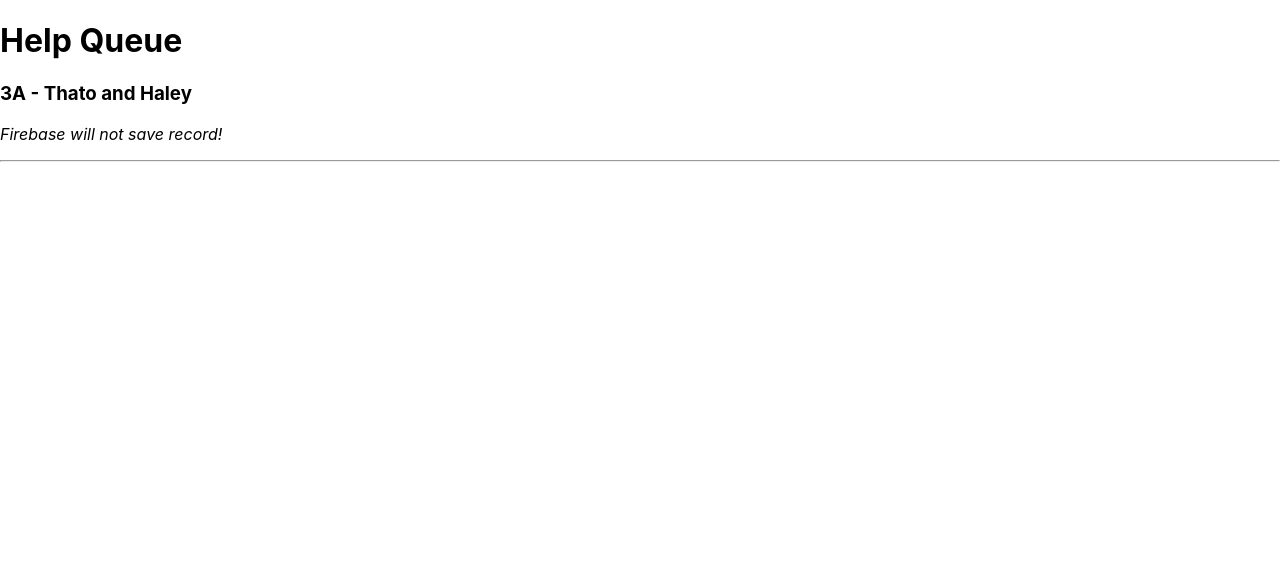
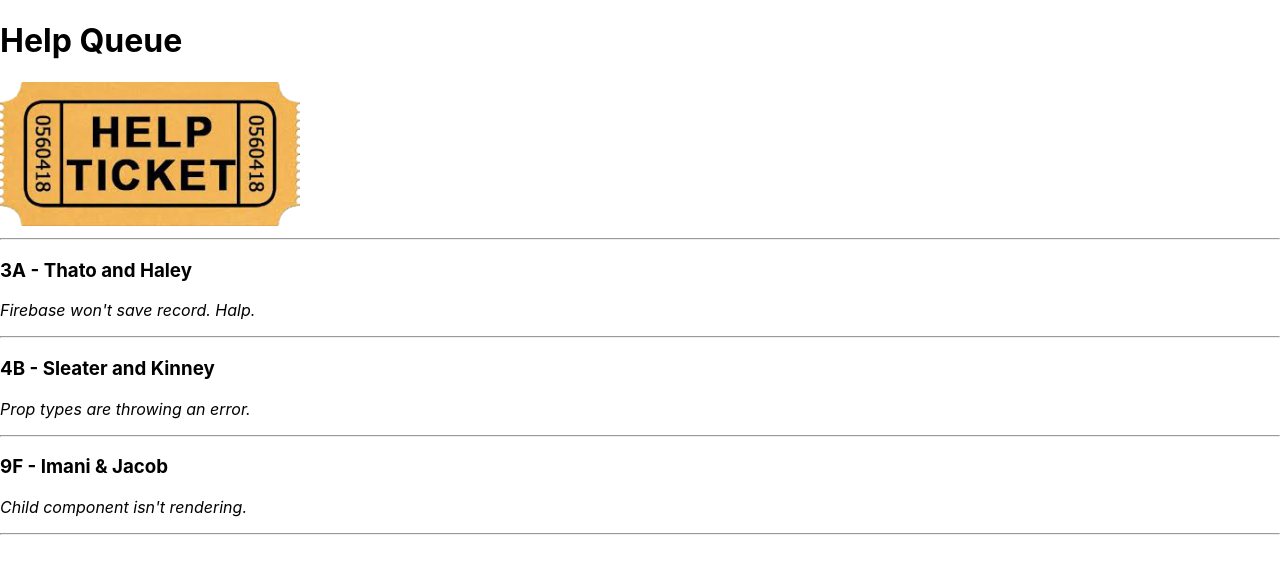
Before and after one commit to johnwhittenstudio/help-queue, a React (Create React App) app: page / in a window 1280 px wide. Shown: the top 574 px of the page. Built offline with nearby package versions, Linux system fonts and the light colour scheme.

Commit message:
complete adding images lesson

```diff
--- a/src/components/Header.js
+++ b/src/components/Header.js
@@ -1,8 +1,12 @@
 import React from "react";
+import ticketsImage from "./../img/ticket.png";
 
 function Header(){
   return (
-    <h1>Help Queue</h1>
+    <React.Fragment>
+      <h1>Help Queue</h1>
+      <img src={ticketsImage} alt="single ticket" />
+    </React.Fragment>
   );
 }
 
--- a/src/components/TicketList.js
+++ b/src/components/TicketList.js
@@ -1,12 +1,35 @@
-import React from "react";
-import Ticket from "./Ticket";
+import React from 'react';
+import Ticket from './Ticket';
+
+const mainTicketList = [
+  {
+    names: 'Thato and Haley',
+    location: '3A',
+    issue: 'Firebase won\'t save record. Halp.'
+  },
+  {
+    names: 'Sleater and Kinney',
+    location: '4B',
+    issue: 'Prop types are throwing an error.'
+  },
+  {
+    names: 'Imani & Jacob',
+    location: '9F',
+    issue: 'Child component isn\'t rendering.'
+  }
+];
 
 function TicketList(){
   return (
-    <Ticket
-      location="3A"
-      names="Thato and Haley"
-      issue="Firebase will not save record!"/>
+    <React.Fragment>
+      <hr/>
+      {mainTicketList.map((ticket, index) =>
+        <Ticket names={ticket.names}
+          location={ticket.location}
+          issue={ticket.issue}
+          key={index}/>
+      )}
+    </React.Fragment>
   );
 }
 
```
Also changed, not shown: src/components/Ticket.js (+7 -0 lines), src/img/ticket.png (added), src/img/tickets.jpg (added).
